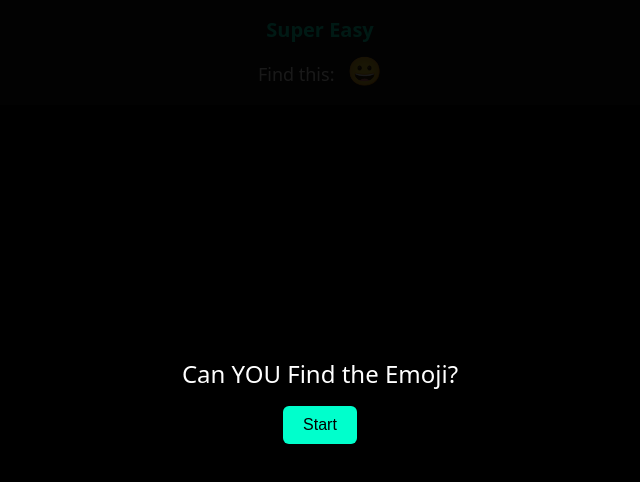
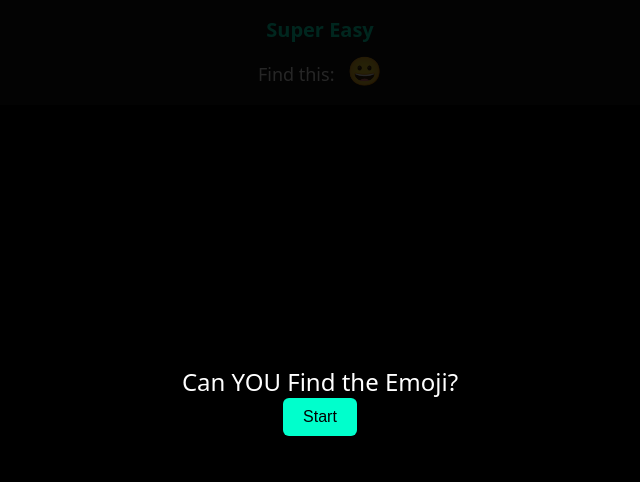
Before and after one commit to cnelson-portfolio/EmojiHunter, a plain HTML site: page index.html in a window 1280 px wide. Shown: the whole page, without its empty margins (320-960 px from the left). Drawn offline with Linux system fonts and the light colour scheme.

Commit message:
Update style.css

```diff
--- a/style.css
+++ b/style.css
@@ -61,18 +61,14 @@ body {
 
 /* OVERLAY */
 #overlay {
-  position: absolute;
+  position: fixed;
   inset: 0;
-  background: rgba(0, 0, 0, 0.9);
+  background: rgba(0, 0, 0, 0.85);
   display: flex;
   flex-direction: column;
   align-items: center;
   justify-content: center;
-  gap: 16px;
-}
-
-.hidden {
-  display: none;
+  z-index: 100;
 }
 
 #overlay-text {
```
